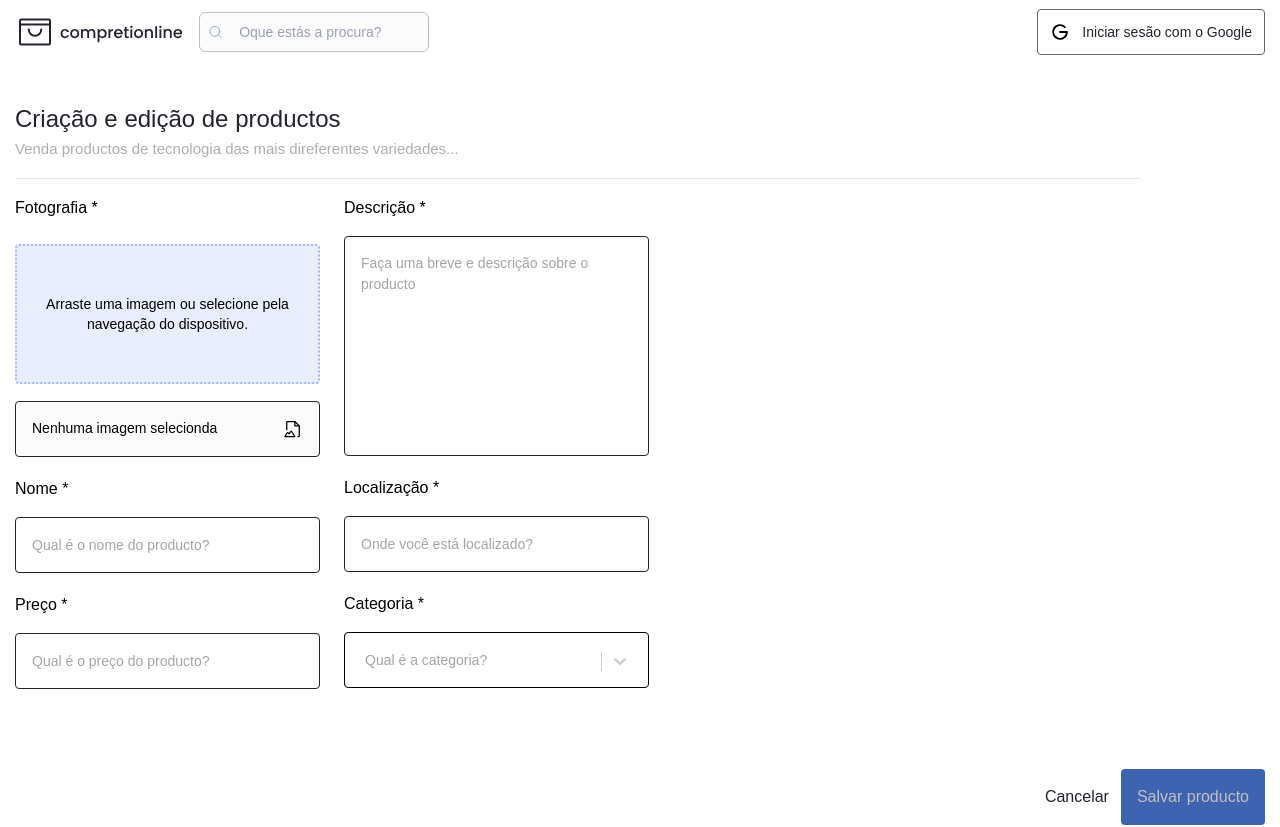
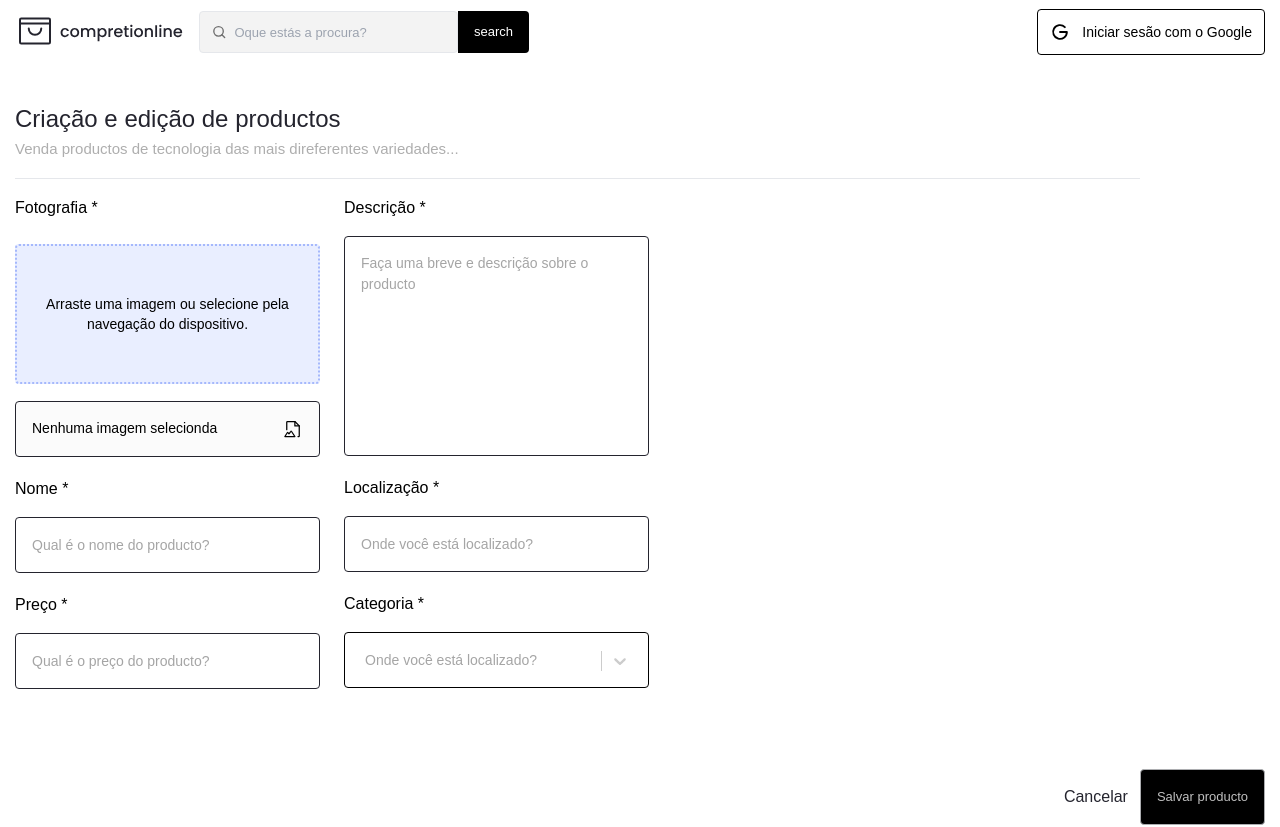
Before and after one commit to carlosmatateumateus/compretionline, a React (Vite) app: page /product/new in a window 1280 px wide. Shown: the top 827 px of the page. Built offline with nearby package versions, Linux system fonts and the light colour scheme; no server answers.

Commit message:
Implement product filter by category

```diff
--- a/src/App.tsx
+++ b/src/App.tsx
@@ -34,7 +34,7 @@ export default function App() {
       element: <NewProduct />
     },
     {
-      path: "/search/:title",
+      path: "/search/:title/:categoryParam?",
       element: <Searching />
     },
     {
--- a/src/components/Button.tsx
+++ b/src/components/Button.tsx
@@ -3,7 +3,7 @@ import { ButtonHTMLAttributes } from "react"
 export default function Button(props: ButtonHTMLAttributes<HTMLButtonElement>) {
   return (
     <button
-      className="h-[56px] bg-[#5286ec] text-white rounded flex-shrink-0 pl-4 pr-4 flex items-center gap-3 hover:brightness-90 disabled:brightness-75 disabled:cursor-not-allowed"
+      className="h-[56px] text-[13px] border bg-black text-white rounded flex-shrink-0 pl-4 pr-4 flex items-center gap-3 disabled:brightness-75 disabled:cursor-not-allowed"
       {...props}
     />
   )
--- a/src/components/InputProduct.tsx
+++ b/src/components/Field.tsx
@@ -1,15 +1,9 @@
+import { OptionsOrGroups, GroupBase } from "react-select"
 import clsx from "clsx"
 import { Info } from "phosphor-react"
-import Select from 'react-select';
+import Select from "./Select";
 
-const categoryOptions = [
-  { value: "smartphones", label: "smartphones" },
-  { value: "computadores", label: "computadores" },
-  { value: "gamers", label: "gamers", },
-  { value: "musical", label: "musical" }
-]
-
-interface InputProductProps {
+interface FieldProps {
   id?: string,
   isTextArea?: boolean,
   isSelect?: boolean,
@@ -18,9 +12,13 @@ interface InputProductProps {
   inputValue: string | any,
   setValue: Function,
   inputError: string,
+
+  // Select
+  options?: OptionsOrGroups<any, GroupBase<any>> | undefined,
+
 }
 
-export default function InputProduct(props:InputProductProps) {
+export default function Field(props:FieldProps) {
   return (
     <div className="flex flex-col" id={props.id}>
       <div className="max-md:w-[90vw] mb-[16px] w-[305px] flex justify-between">
@@ -39,13 +37,10 @@ export default function InputProduct(props:InputProductProps) {
          props.isSelect?
         (
           <Select
-            options={categoryOptions}
-            classNamePrefix="select"
-            placeholder="Qual é a categoria?"
-            onChange={(e) => { props.setValue(e?.value) }}
-            value={categoryOptions.filter(function(option) {
-              return option.value === props.inputValue;
-            })}
+            options={props.options}
+            placeHolder={props.placeHolder}
+            setValue={props.setValue}
+            value={props.inputValue}
           />
         ):
         (
--- a/src/components/Header.tsx
+++ b/src/components/Header.tsx
@@ -1,3 +1,4 @@
+import { LinkedinLogo, MagnifyingGlass } from "phosphor-react";
 import SearchBar from "./SearchBar";
 import useAuth from "../hooks/useAuth";
 import Avatar from "./Avatar";
@@ -5,112 +6,96 @@ import clsx from "clsx";
 
 import { useState } from "react";
 
-import { MagnifyingGlass, PlusCircle, Storefront, GoogleLogo } from "phosphor-react";
+import { GoogleLogo } from "phosphor-react";
 
-export default function Header() {
+interface HeaderProps {
+  title?: string,
+}
+
+export default function Header(props:HeaderProps) {
   const [searchMobile, setSearchMobile] = useState(false)
 
   const { user, signInWithGoogle } = useAuth()
 
   return (
     <header className="h-12 flex items-center justify-between on-center mt-2">
-      <>
       <div
-          className={clsx("flex gap-4", {
-            "hidden": searchMobile === true,
-            "flex": searchMobile === false
+        className={clsx({
+          "hidden": searchMobile,
+          "flex gap-4": !searchMobile,
         })}
         >
         <a href="/">
-            <img src="/logo.svg" alt="compretionline logo" className="max-[300px]:hidden select-none" draggable="false" />
-            <abbr title="compretionline logo">
-              <Storefront size="33" weight="light" className="hidden max-[300px]:block select-none" />
-            </abbr>
+          <img
+            src="/logo.svg"
+            alt="compretionline logo"
+            className="max-[300px]:hidden select-none"
+            draggable="false"
+          />
         </a>
-          <SearchBar />
+          <SearchBar
+            value={props.title}
+            buttonChildren="search"
+            className="flex max-md:hidden w-[330px]"
+            setValue={() => {}}
+          />
       </div>
-        { !user?
-        (
       <div
-            className={clsx("flex items-center flex-row-reverse gap-2", {
-              "hidden": searchMobile === true,
-              "flex": searchMobile === false
+        className={clsx({
+          "hidden": !searchMobile,
+          "block": searchMobile,
         })}
       >
+        <SearchBar
+          value={props.title}
+          buttonChildren="cancelar"
+          setValue={setSearchMobile}
+          className={clsx("w-[95vw] ml-auto justify-center",{
+            "flex": searchMobile,
+            "hidden": !searchMobile,
+          })}
+        />
+      </div>
+      <div
+        className={clsx({
+          "hidden": searchMobile,
+          "flex items-center gap-4": !searchMobile,
+        })}
+        >
+        <div className="hidden max-md:block">
           <button
-              className="flex p-3 gap-3  bg-white border border-[#696969] rounded max-md:hidden active:brightness-95"
+            className="border-[0.1px] border-black  text-black h-[35px] w-[35px] flex items-center justify-center rounded-full active:bg-black active:text-white"
+            onClick={() => setSearchMobile(true)}
+            >
+            <MagnifyingGlass weight="bold"/>
+          </button>
+        </div>
+        <div>
+          {
+            !user?
+            (
+              <div>
+                <button
+                  className="flex p-3 gap-3  bg-white  text-black border border-black rounded max-md:hidden active:bg-black active:text-white"
                   onClick={() => signInWithGoogle()}
                   >
                   <GoogleLogo size="20" weight="bold"/>
-              <span className="font-medium text-sm text-[#24242E]"> Iniciar sesão com o Google </span>
+                  <span className="font-medium text-sm"> Iniciar sesão com o Google </span>
                 </button>
                 <button
-              className="IconButton bg-white h-[35px] w-[35px] hidden max-md:inline-flex items-center justify-center rounded-full"
+                  className="hidden max-md:flex border-[0.1px] bg-black text-white h-[35px] w-[35px] items-center justify-center rounded-full active:bg-white active:text-black active:border-black"
                   onClick={() => signInWithGoogle()}
                   >
                   <GoogleLogo size="20" weight="bold"/>
                 </button>
-            <button
-              className="IconButton bg-white h-[35px] w-[35px] hidden max-md:inline-flex items-center justify-center rounded-full" aria-label="Search Products"
-              onClick={() => setSearchMobile(searchMobile?(false):(true))}
-            >
-              <MagnifyingGlass
-                size="22px"
-                weight="light"
-                className="cursor-pointer header-icon"
-              />
-            </button>
               </div>
             ):
             (
-          <div
-            className="flex items-center gap-3"
-            style={{display: searchMobile?("none"):("flex")}}
-          >
-            <button
-              className="IconButton bg-white h-[35px] w-[35px] hidden max-md:inline-flex items-center justify-center rounded-full" aria-label="Search Products"
-              onClick={() => setSearchMobile(searchMobile?(false):(true))}
-            >
-              <MagnifyingGlass
-                size="22px"
-                weight="light"
-                className="cursor-pointer header-icon"
-              />
-            </button>
-            <a href="/product/new" className="IconButton bg-white h-[35px] w-[35px] inline-flex items-center justify-center rounded-full max-md:hidden" aria-label="Go to post a product form">
-              <PlusCircle size="23px" weight="light" className="cursor-pointer header-icon"/>
-            </a>
-            <a href="/product/my/" className="max-md:hidden">
-              <button className="IconButton bg-white h-[35px] w-[35px] inline-flex items-center justify-center rounded-full" aria-label="Go to my products">
-                <Storefront size="23px" weight="light" className="cursor-pointer header-icon"/>
-              </button>
-            </a>
               <Avatar />
-          </div>
             )
           }
-        <div
-          className={clsx("w-full h-full justify-between items-center", {
-            "flex": searchMobile === true,
-            "hidden": searchMobile === false
-          })}
-          >
-          <div className="bg-[#f9f9f977] w-[75%] h-full flex p-3 gap-4 border border-[#bdbdbd] items-center leading-6 text-slate-400 rounded-md py-1.5 pl-2 pr-3">
-            <MagnifyingGlass className="text-slate-400"/>
-            <input
-              type="search"
-              className="w-[90%] h-full bg-transparent outline-none text-sm"
-              placeholder="Oque estás a procura?"
-            />
         </div>
-          <span
-            onClick={() => setSearchMobile(searchMobile?(false):(true))}
-            className="cursor-pointer text-base text-[#24242e] font-medium"
-          >
-            Cancelar
-          </span>
       </div>
-      </>
     </header>
   )
 }
--- a/src/components/ProductCard.tsx
+++ b/src/components/ProductCard.tsx
@@ -22,20 +22,20 @@ export default function ProductCard(props: ProductTypes) {
 
       <span className="text-[#474747] flex gap-2 items-center mb-2 text-[14px]">
         <MapPin />
-        { props?.location }
+        { props?.location?.slice(0, 12) }...
       </span>
 
       {
         props.id?
         (
           <a href={`/product/${props.id}`}>
-            <button className="h-[50px] w-[200px] border border-[#24242E] text-[15px] rounded select-none active:bg-[#24242E] active:text-white">
+            <button className="h-[50px] w-[200px] border border-black text-[15px] rounded select-none active:bg-black active:text-white">
               Informações
             </button>
           </a>
         ):
         (
-          <button className="h-[50px] w-[200px] border border-[#24242E] text-[15px] rounded select-none active:bg-[#24242E] active:text-white">
+          <button className="h-[50px] w-[200px] border border-black text-[15px] rounded select-none active:bg-black active:text-white">
               Carregando ....
           </button>
         )
--- a/src/components/SearchBar.tsx
+++ b/src/components/SearchBar.tsx
@@ -1,35 +1,45 @@
 import { MagnifyingGlass } from "phosphor-react";
 import { useState } from "react";
 
-export default function SearchBar() {
-  const [title, setTitle] = useState()
+interface SearchBarProps {
+  className: string,
+  value?: string,
+  buttonChildren: string,
+  setValue: Function,
+}
 
-  function handleSubmit(e: any) {
+export default function SearchBar(props: SearchBarProps) {
+  const [title, setTitle] = useState() as any
+
+  async function HandleSubmit(e:any) {
     e.preventDefault()
 
-    if (String(title).length > 0) {
-      window.document.location = `/search/${String(title).toLowerCase()}`
+    if (props.buttonChildren === "cancelar") {
+      props.setValue(false)
     }
-  }
 
-  function handleSearch(e: any) {
-    setTitle(e.target.value)
+    if (title != undefined) {
+      window.document.location = `/search/${title}`
+    }
   }
 
   return (
     <form
-      className="bg-[#f9f9f977] w-[230px] flex p-3 gap-4 border border-[#bdbdbd] items-center leading-6 text-slate-400 rounded-md py-1.5 pl-2 pr-3 max-md:hidden"
       method="get"
-      onSubmit={handleSubmit}
+      onSubmit={HandleSubmit}
       >
-      <MagnifyingGlass className="text-slate-400"/>
-      <input
-        type="search"
-        className="w-[90%] h-full bg-transparent outline-none text-sm"
-        placeholder="Oque estás a procura?"
-        onInput={handleSearch}
-        value={title}
-      />
+      <div className={props.className}>
+        <div className="w-[100%] border bg-[#0000000c] rounded p-3 gap-2 flex items-center select-none text-[#6e6e6e]">
+          <MagnifyingGlass weight="bold"/>
+          <input
+            placeholder="Oque estás a procura?"
+            className="h-full w-[100%] bg-transparent outline-none text-[13px]"
+            onChange={(e) => { setTitle(e.target.value) }}
+            defaultValue={props.value}
+          />
+        </div>
+        <button className="bg-black text-white text-[13px] pl-4 pr-4 rounded-r">{props.buttonChildren}</button>
+      </div>
     </form>
   )
 }
--- /dev/null
+++ b/src/components/Select.tsx
@@ -0,0 +1,24 @@
+import ReactSelect, { OptionsOrGroups, GroupBase } from "react-select"
+
+interface SelectProps {
+  id?: string,
+  options: OptionsOrGroups<any, GroupBase<any>> | undefined,
+  placeHolder?: string,
+  setValue: Function,
+  value: string | undefined,
+}
+
+export default function Select(props: SelectProps) {
+  return (
+    <ReactSelect
+      id={props.id}
+      options={props.options}
+      classNamePrefix="select"
+      placeholder={props.placeHolder}
+      onChange={(e) => { props.setValue(e?.value) }}
+      value={props.options?.filter(function(option) {
+        return option.value === props.value;
+      })}
+    />
+  )
+}
--- a/src/index.css
+++ b/src/index.css
@@ -1,6 +1,10 @@
 @tailwind base;
 @tailwind components;
 @tailwind utilities;
+
+*::selection{
+  background-color: black;
+}
 
 .IconButton {
   box-shadow: rgb(14 18 22 / 53%) 0px 0px 3px 0px, rgb(14 18 22 / 49%) 0px 10px 20px -15px;
@@ -10,12 +14,21 @@
     0 0 0 2px var(--violet7);
 }
 
+.box-shadow {
+  box-shadow: 0 12px 32px rgba(0, 0, 0, .1), 0 2px 6px rgba(0, 0, 0, .08);;
+}
+
 @media screen and (max-width: 768px) {
   .select__control.css-13cymwt-control, .select__control--is-focused.css-t3ipsp-control {
     width: 90vw !important;
     height: 56px !important;
     border: 1px solid black !important;
     cursor: pointer;
+  }
+
+  #product-filter .select__control.css-13cymwt-control, .select__control--is-focused.css-t3ipsp-control {
+    width: auto !important;
+    z-index: 999;
   }
 }
 
@@ -26,6 +39,15 @@
   cursor: pointer;
   font-size: 14px !important;
   padding: 10px;
+}
+
+#product-filter .select__control.css-13cymwt-control, #product-filter .select__control--is-focused.css-t3ipsp-control {
+  width: 150px !important;
+  height: 54px;
+}
+
+#product-filter * {
+  z-index: 999;
 }
 
 .select__control:hover {
--- a/src/pages/NewProduct.tsx
+++ b/src/pages/NewProduct.tsx
@@ -2,7 +2,7 @@ import { useEffect, useState } from "react"
 import Footer from "../components/Footer"
 import Header from "../components/Header"
 
-import InputProduct from "../components/InputProduct"
+import Field from "../components/Field"
 
 import { api, locationApi } from "../lib/axios"
 import useAuth from "../hooks/useAuth"
@@ -12,6 +12,13 @@ import validateForm from "../utils/validateForm"
 
 import Image from "../components/Image"
 import PostAction from "../components/PostActions"
+
+const categoryOptions = [
+  { value: "smartphones", label: "smartphones" },
+  { value: "computadores", label: "computadores" },
+  { value: "gamers", label: "gamers", },
+  { value: "musical", label: "musical" }
+]
 
 export default function NewProduct() {
 
@@ -122,7 +129,7 @@ export default function NewProduct() {
                 setImageChaged={setImageChaged}
               />
 
-              <InputProduct
+              <Field
                 id="product-name"
                 label="Nome"
                 placeHolder="Qual é o nome do producto?"
@@ -131,7 +138,7 @@ export default function NewProduct() {
                 inputError={nameError}
               />
 
-              <InputProduct
+              <Field
                 id="product-price"
                 label="Preço"
                 placeHolder="Qual é o preço do producto?"
@@ -143,7 +150,7 @@ export default function NewProduct() {
             </div>
 
             <div className="flex flex-col gap-5">
-              <InputProduct
+              <Field
                 id="product-description"
                 label="Descrição"
                 placeHolder="Faça uma breve e descrição sobre o producto"
@@ -153,7 +160,7 @@ export default function NewProduct() {
                 isTextArea
               />
 
-              <InputProduct
+              <Field
                 id="product-location"
                 label="Localização"
                 placeHolder="Onde você está localizado?"
@@ -162,13 +169,14 @@ export default function NewProduct() {
                 inputError={locationError}
               />
 
-              <InputProduct
+              <Field
                 id="product-category"
                 label="Categoria"
                 placeHolder="Onde você está localizado?"
                 inputValue={category}
                 setValue={setCategory}
                 inputError={categoryError}
+                options={categoryOptions}
                 isSelect
               />
 
--- a/src/pages/Searching.tsx
+++ b/src/pages/Searching.tsx
@@ -3,11 +3,13 @@ import Header from "../components/Header"
 import ProductCard from "../components/ProductCard"
 import Footer from "../components/Footer"
 import Button from "../components/Button";
+import Select from "../components/Select";
 
 import { Ghost } from "phosphor-react"
 import { useEffect, useState } from "react";
 import { api } from "../lib/axios";
 import useAuth from "../hooks/useAuth";
+import clsx from "clsx";
 
 interface ProductTypes {
   id: string,
@@ -18,18 +20,33 @@ interface ProductTypes {
   photo: string
 }
 
+const categoryOptions = [
+  { value: "smartphones", label: "smartphones" },
+  { value: "computadores", label: "computadores" },
+  { value: "gamers", label: "gamers", },
+  { value: "musical", label: "musical" }
+]
+
 export default function Searching() {
   const { user } = useAuth()
 
-  const { title } = useParams()
+  const { title, categoryParam } = useParams()
 
   const [results, setResults] = useState(0)
   const [products, setProducts] = useState([] as Array<ProductTypes>)
 
+  const [category, setCategory] = useState() as any
+
   useEffect(() => {
     async function callApi() {
       if (window.document.location.pathname !== "/product/my/") {
-        const productsValues = await api.get(`/product/search/${title}`)
+        let productsValues;
+        if (categoryParam) {
+          setCategory(categoryParam)
+          productsValues = await api.get(`/product/search/${title}/${categoryParam}`)
+        } else {
+          productsValues = await api.get(`/product/search/${title}`)
+        }
 
         setResults(productsValues.data.results)
         setProducts(productsValues.data.products)
@@ -48,24 +65,83 @@ export default function Searching() {
     }
   }, [user])
 
+  function searchWithCategory() {
+    if (category) {
+      window.document.location = `/search/${title}/${category}`
+    }
+  }
+
   return (
     <section>
-      <Header />
-      <p className="text-xl mt-14 mb-14 ml-9">
+      <Header title={title}/>
+      <div className="flex items-center justify-between flex-wrap ">
+        <p className="text-xl mt-14 mb-14 ml-[18px]">
           {
-          window.document.location.pathname === "/product/my/"?
+            window.document.location.pathname === "/product/my"?
             (
               <>
-              { results } productos publicado por <mark className="bg-transparent text-[#75AEE3]">{user?.email}</mark>
+                {
+                  results && user?.email?
+                  (
+                    <>
+                    { results } productos publicado por {user?.email}
                     </>
                   ):
                   (
                     <>
-              { results } resultados encontrados para <mark className="bg-transparent text-[#75AEE3]">{title}</mark>
+                    ??? productos publicado por ???
+                    </>
+                  )
+                }
+              </>
+            ):
+            (
+              <>
+                {
+                  results?
+                  (
+                    <>
+                      { results } resultados encontrados para {title}
+                    </>
+                  ):
+                  (
+                    <>
+                      ??? resultados encontrados para ???
+                    </>
+                  )
+                }
               </>
             )
           }
         </p>
+        <div className="flex items-center gap-1 max-md:justify-center max-md:w-[100%] flex-wrap">
+          <span
+          className={clsx('text-[14px] p-1 select-none', {
+            "text-gray-300 cursor-default": !category,
+            "cursor-pointer": category
+          })}
+          onClick={() => setCategory(undefined)}
+          >
+            limpar
+          </span>
+          <Select
+            id="product-filter"
+            placeHolder="Categoria"
+            options={categoryOptions}
+            setValue={setCategory}
+            value={category}
+          />
+
+          <button
+            className={clsx("w-[150px] h-[56px] text-[13px] border bg-black text-white  select-none rounded flex-shrink-0 pl-4 pr-4 flex items-center justify-center gap-3", {
+              "cursor-not-allowed": !category
+            })}
+            onClick={() => searchWithCategory()}
+          >
+            Aplicar filtros
+          </button>
+        </div>
+      </div>
 
       <>
         {
@@ -93,7 +169,7 @@ export default function Searching() {
           ):
           (
             <main className="h-[60vh] flex flex-col items-center justify-center gap-5">
-              <Ghost size="50"/>
+              <Ghost size="50" weight="fill"/>
               <h2 className="text-[20px] text-[#24242E] font-medium">401 Nenhum producto encontrado</h2>
               <p className="text-[#AEAEAE] text-[18px] text-center">O producto que você está tentando procurando ou tentando procurar não está nesta marketplace!</p>
               <a href="/">
```
Also changed, not shown: package.json (+2 -6 lines), src/components/Avatar.tsx (+21 -11 lines), 1 other file (tests, documents, lock files or other folders). Lines whose indentation alone changed are shown as unchanged.
